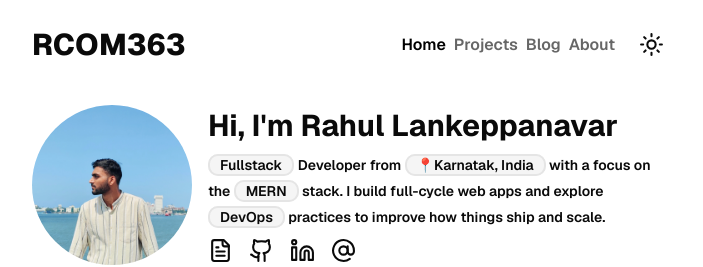
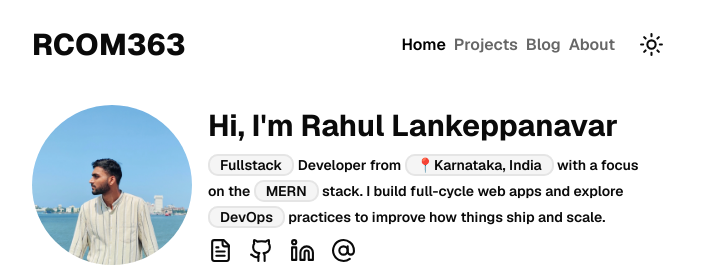
Before and after one commit to RCOM363/portfolio, a Next.js app: page / in a window 1280 px wide. Shown: the top 267 px of the page, without its empty margins (288-991 px from the left). Built offline with nearby package versions, Linux system fonts and the light colour scheme.

Commit message:
fix: spelling mistake in hero section & about page

```diff
--- a/src/app/about/page.tsx
+++ b/src/app/about/page.tsx
@@ -36,7 +36,7 @@ function About() {
         <p>
           {" "}
           Outside of tech, you&apos;ll usually find me geeking out over the
-          latest flims/series, gaming for fun and chilling with my{" "}
+          latest movies/series, gaming for fun and chilling with my{" "}
           {/* richie photo */}
           <DogCard /> — the real MVP.
         </p>
--- a/src/components/HeroSection.tsx
+++ b/src/components/HeroSection.tsx
@@ -41,7 +41,7 @@ function HeroSection() {
             </span>{" "}
             Developer from{" "}
             <span className="whitespace-nowrap px-2.5 bg-accent hover:bg-accent/80 transition-colors border-2 rounded-lg cursor-pointer">
-              📍Karnatak, India
+              📍Karnataka, India
             </span>{" "}
             with a focus on the{" "}
             <span className="px-2.5 bg-accent hover:bg-accent/80 transition-colors border-2 rounded-lg cursor-pointer">
@@ -65,10 +65,7 @@ function HeroSection() {
             >
               <FileTextIcon size={25} />
             </Link>
-            <Link
-              href={"https://www.github.com/RCOM363"}
-              target="_blank"
-            >
+            <Link href={"https://www.github.com/RCOM363"} target="_blank">
               <GithubIcon size={25} />
             </Link>
             <Link
```
